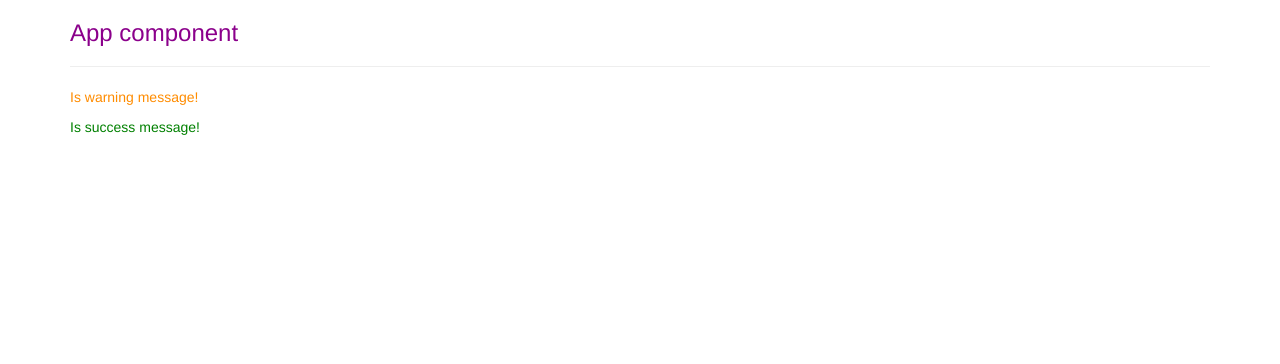
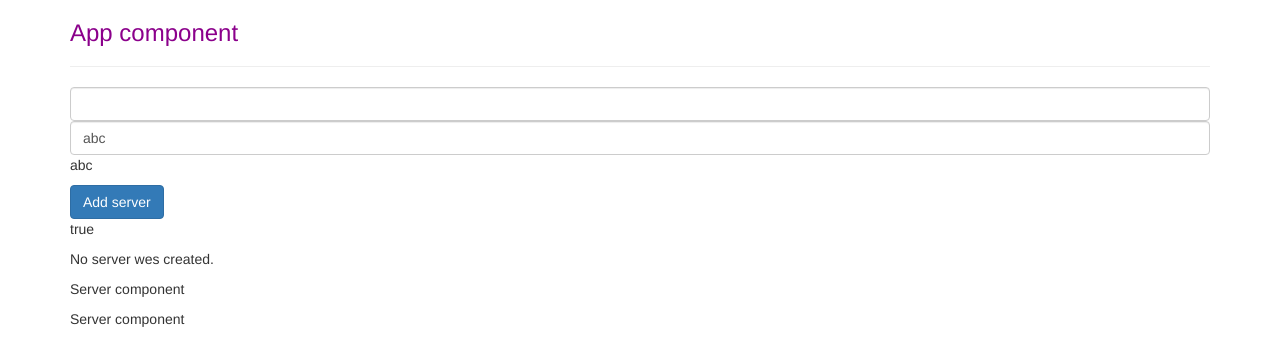
Before and after one commit to 2m0nd/angular_udemy, an Angular app in the folder my-first-app/: page / in a window 1280 px wide. Shown: the top 364 px of the page. Built offline with nearby package versions, Linux system fonts and the light colour scheme.

Commit message:
Binding exmaples

```diff
--- a/my-first-app/src/app/app.component.html
+++ b/my-first-app/src/app/app.component.html
@@ -3,8 +3,9 @@
     <div class="col-xs-12">
       <h3>App component</h3>
       <hr>
-      <app-warning-alert></app-warning-alert>
-      <app-success-alert></app-success-alert>
+      <app-servers></app-servers>
+      <!-- <app-warning-alert></app-warning-alert>
+      <app-success-alert></app-success-alert> -->
     </div>
   </div>
 </div>
--- a/my-first-app/src/app/servers/servers.component.html
+++ b/my-first-app/src/app/servers/servers.component.html
@@ -1,2 +1,13 @@
+<input type="text" class="form-control" (input)="onUpdateServerName($event)">
+
+<input type="text" class="form-control"  [(ngModel)]="serverName">
+
+<p>{{ serverName }}</p>
+<button class="btn btn-primary"
+  [disabled]="!allowNewServer"
+  (click)="onCreateServer()">Add server</button>
+  <p [innerText]="allowNewServer"></p>
+  <p>{{ serverCreationStatus }}</p>
+
 <app-server></app-server>
 <app-server></app-server>
--- a/my-first-app/src/app/servers/servers.component.ts
+++ b/my-first-app/src/app/servers/servers.component.ts
@@ -6,10 +6,29 @@ import { Component, OnInit } from '@angular/core';
   styleUrls: ['./servers.component.css']
 })
 export class ServersComponent implements OnInit {
+  allowNewServer = false;
+  serverCreationStatus = 'No server wes created.';
+  serverName = 'abc';
 
-  constructor() { }
+  constructor() {
+
+    setTimeout(() => {
+      this.allowNewServer = true;
+    }, 3000);
+
+  }
 
   ngOnInit() {
   }
 
+  onCreateServer() {
+    this.serverCreationStatus = 'Server created';
+  }
+
+
+  onUpdateServerName(event: any) {
+    console.log( event.target.value);
+    this.serverName = event.target.value;
+  }
+
 }
```
